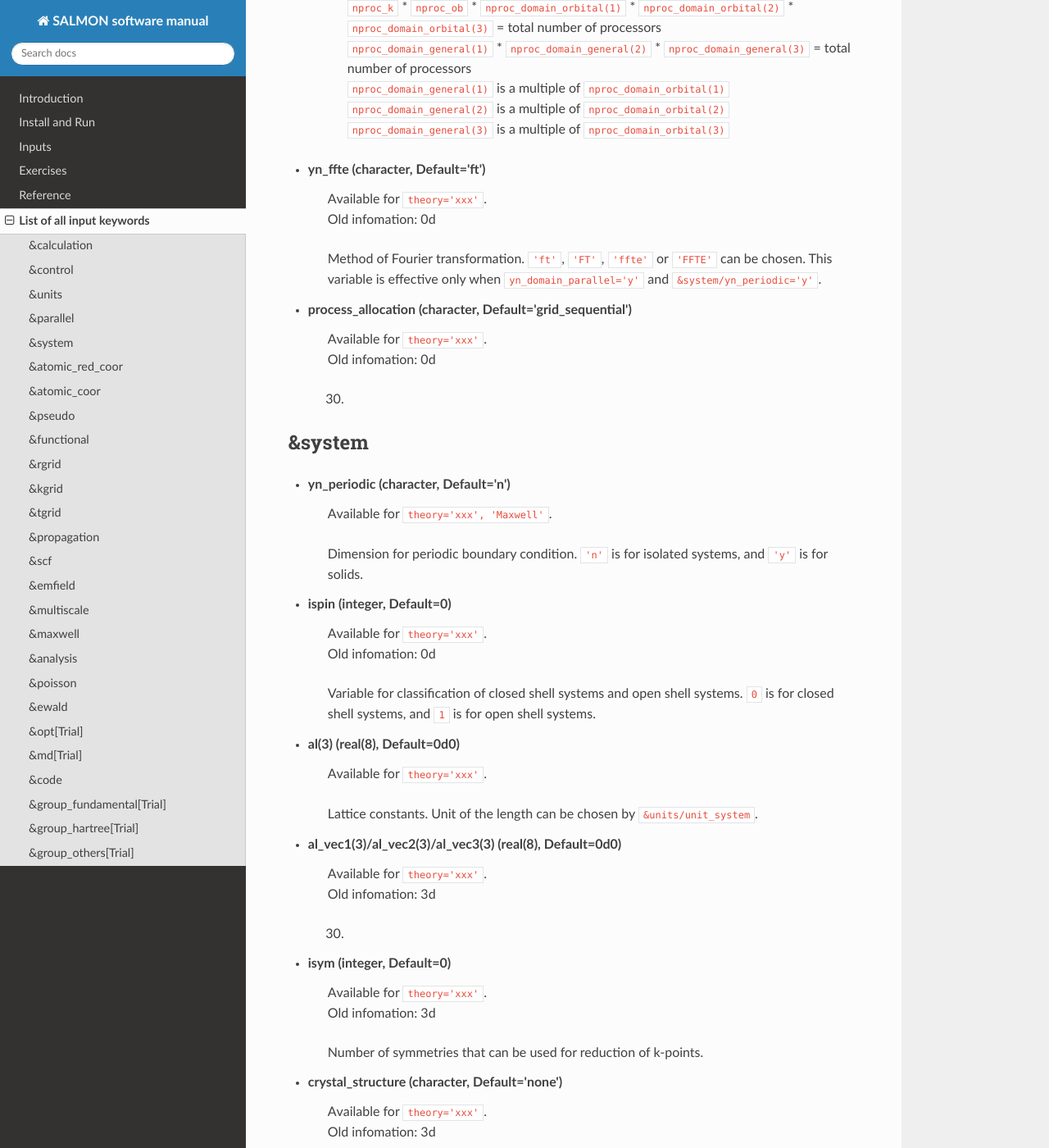
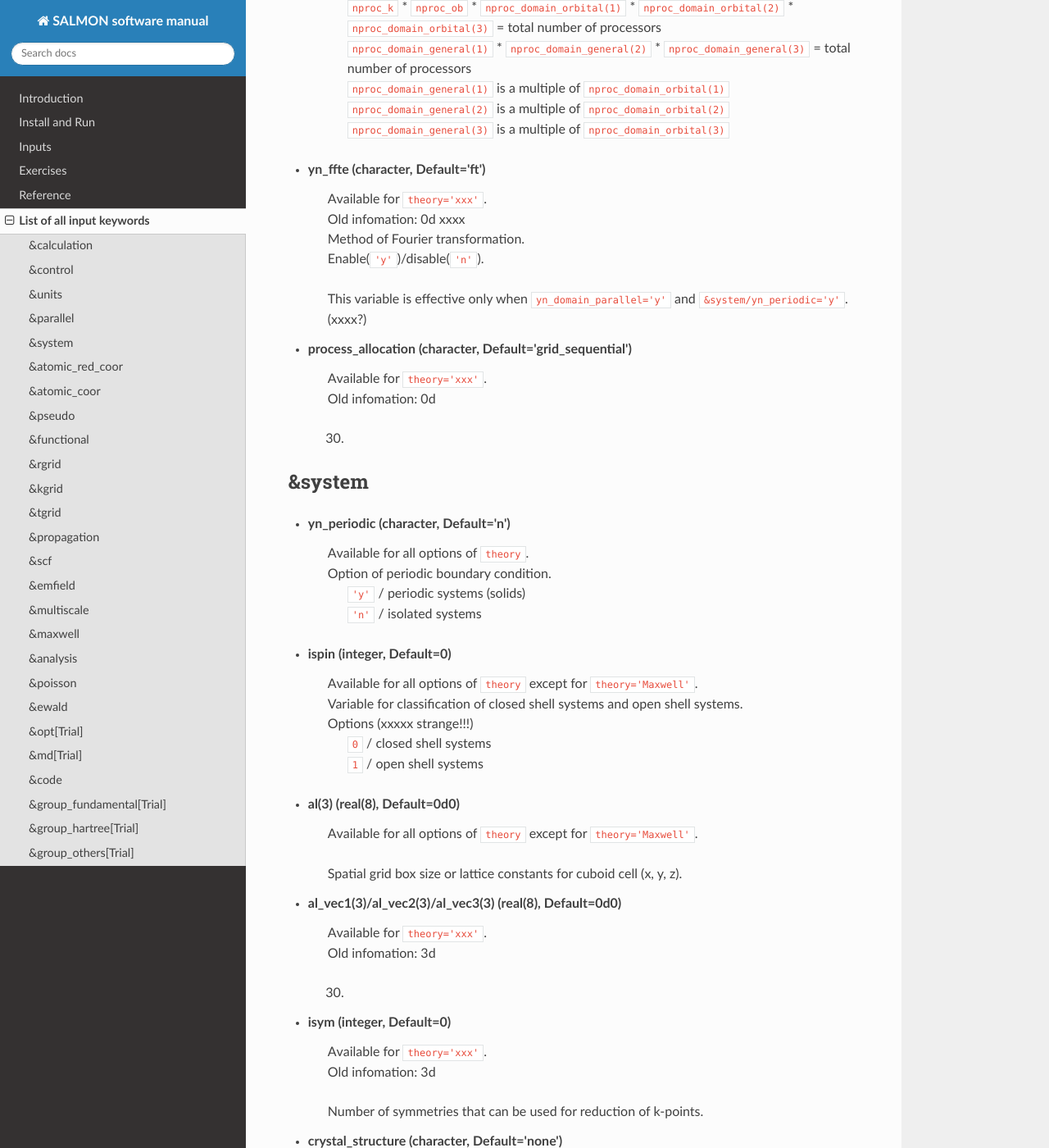
Before and after one commit to SALMON-TDDFT/SALMON-DOCS, a Sphinx documentation site: the page built from source/input_keyword_list.rst, in a window 1280 px wide and 1400 px high, scrolled down 3566 px. Shown: the whole window at 82% size. Built offline with Sphinx 7.4.7 and the Read the Docs theme 2.0.0, drawn with Linux system fonts in a browser that asks for light colours; formulas are drawn with MathJax 3.

Commit message:
Update input_keyword_list.rst

```diff
--- a/source/input_keyword_list.rst
+++ b/source/input_keyword_list.rst
@@ -37,14 +37,14 @@
 
 - **theory** (character, default='none')
    | Choice of Calculation theories.
-   |  Options
-   |    ``DFT``  / ground state calculation based on DFT
-   |    ``DFT_MD``  / adiabatic ab initio MD simulations based on DFT
-   |    ``TDDFT_response``  / simulations based on TDDFT for response
-   |    ``TDDFT_pulse``  / simulations based on TDDFT using pulsed light
-   |    ``Single_scale_Maxwell_TDDFT``  / coupled Maxwell and TDDFT single-scale simulation
-   |    ``Multi_scale_Maxwell_TDDFT``  / coupled Maxwell and TDDFT multi-scale simulation
-   |    ``Maxwell``  / electromagnetic simulations based on the Maxwell's equations (o
+   | Options
+   |   ``DFT``  / ground state calculation based on DFT
+   |   ``DFT_MD``  / adiabatic ab initio MD simulations based on DFT
+   |   ``TDDFT_response``  / simulations based on TDDFT for response
+   |   ``TDDFT_pulse``  / simulations based on TDDFT using pulsed light
+   |   ``Single_scale_Maxwell_TDDFT``  / coupled Maxwell and TDDFT single-scale simulation
+   |   ``Multi_scale_Maxwell_TDDFT``  / coupled Maxwell and TDDFT multi-scale simulation
+   |   ``Maxwell``  / electromagnetic simulations based on the Maxwell's equations (o
 
 - **yn_md** (character, Default='n')[Trial]
    | Available for ``theory='DFT'`` (Adiabatic ground-state MD) and ``theory='TDDFT_pulse'`` (Ehrenfest MD).
@@ -99,9 +99,9 @@
 
 - **unit_system** (character, Default='au')
    | Units of input variables.
-   |  Options
-   |    ``'au'`` or ``'a.u.'`` / atomic unit system.
-   |    ``'A_eV_fs'`` / Angstrom-eV-fs unit system
+   | Options
+   |   ``'au'`` or ``'a.u.'`` / atomic unit system.
+   |   ``'A_eV_fs'`` / Angstrom-eV-fs unit system
 
 &parallel
 ---------
@@ -115,25 +115,26 @@
 - **nproc_k/nproc_ob/nproc_domain_orbital(3)/nproc_domain_general(3)** (integer, Default=0)
    | Available for ``theory='xxx', 'Maxwell'``.
    | Old infomation: 0d  xxxxx
-   |  Options
-   |    ``nproc_k``/ Number of MPI parallelization for orbitals that related to the wavefunction calculation.
-   |    ``nproc_ob``/ Number of MPI parallelization for orbitals that related to the wavefunction calculation.
+   | Options
+   |   ``nproc_k``/ Number of MPI parallelization for orbitals that related to the wavefunction calculation.
+   |   ``nproc_ob``/ Number of MPI parallelization for orbitals that related to the wavefunction calculation.
    |    ``nproc_domain_orbital(3)'``/ Number of MPI parallelization for each direction in real-space that related to the wavefunction calculation.
-   |    ``nproc_domain_general(3)'``/ Number of MPI parallelization for each direction in real-space that related to the electron density calculation.
+   |   ``nproc_domain_general(3)'``/ Number of MPI parallelization for each direction in real-space that related to the electron density calculation.
    |
    | Defaults are ``0`` for ``nproc_k``/``nproc_ob`` and ``(0/0/0)`` for ``nproc_domain_orbital``/``nproc_domain_s``. If users use the defaults, automatic proccess assignment is done. Users can also specify ``nproc_k``, ``nproc_ob``, ``nproc_domain``, and ``nproc_domain_general`` manually. In that case, ``nproc_k`` must be set to ``1`` for isolated system calculations. ``nproc_k`` and ``nproc_k`` must be set to ``1`` for ``theory='Maxwell'``. In addition, followings must be satisfied.
    |
-   |    ``nproc_k`` \* ``nproc_ob`` \* ``nproc_domain_orbital(1)`` \* ``nproc_domain_orbital(2)`` \* ``nproc_domain_orbital(3)`` \= total number of processors
-   |    ``nproc_domain_general(1)`` \* ``nproc_domain_general(2)`` \* ``nproc_domain_general(3)`` \= total number of processors
-   |    ``nproc_domain_general(1)`` is a multiple of ``nproc_domain_orbital(1)``
-   |    ``nproc_domain_general(2)`` is a multiple of ``nproc_domain_orbital(2)``
-   |    ``nproc_domain_general(3)`` is a multiple of ``nproc_domain_orbital(3)``
+   |   ``nproc_k`` \* ``nproc_ob`` \* ``nproc_domain_orbital(1)`` \* ``nproc_domain_orbital(2)`` \* ``nproc_domain_orbital(3)`` \= total number of processors
+   |   ``nproc_domain_general(1)`` \* ``nproc_domain_general(2)`` \* ``nproc_domain_general(3)`` \= total number of processors
+   |   ``nproc_domain_general(1)`` is a multiple of ``nproc_domain_orbital(1)``
+   |   ``nproc_domain_general(2)`` is a multiple of ``nproc_domain_orbital(2)``
+   |   ``nproc_domain_general(3)`` is a multiple of ``nproc_domain_orbital(3)``
 
 - **yn_ffte** (character, Default='ft')
    | Available for ``theory='xxx'``.
-   | Old infomation: 0d
-   Method of Fourier transformation.  ``'ft'``,  ``'FT'``, ``'ffte'`` or ``'FFTE'`` can be chosen.
-   This variable is effective only when ``yn_domain_parallel='y'`` and ``&system/yn_periodic='y'``.
+   | Old infomation: 0d  xxxx
+   | Method of Fourier transformation.
+   | Enable(``'y'``)/disable(``'n'``).
+   This variable is effective only when ``yn_domain_parallel='y'`` and ``&system/yn_periodic='y'``. (xxxx?)
 
 - **process_allocation** (character, Default='grid_sequential')
    | Available for ``theory='xxx'``.
@@ -145,21 +146,21 @@
 -------
 
 - **yn_periodic** (character, Default='n')
-   | Available for ``theory='xxx', 'Maxwell'``.
-   Dimension for periodic boundary condition.
-   ``'n'`` is for isolated systems, and
-   ``'y'`` is for solids.
+   | Available for all options of ``theory``.
+   | Option of periodic boundary condition.
+   |   ``'y'`` / periodic systems (solids)
+   |   ``'n'`` / isolated systems
 
 - **ispin** (integer, Default=0)
-   | Available for ``theory='xxx'``.
-   | Old infomation: 0d
-   Variable for classification of closed shell systems and open shell systems.
-   ``0`` is for closed shell systems, and
-   ``1`` is for open shell systems.
+   | Available for all options of ``theory`` except for ``theory='Maxwell'``.
+   | Variable for classification of closed shell systems and open shell systems.
+   | Options  (xxxxx strange!!!)
+   |   ``0`` / closed shell systems
+   |   ``1`` / open shell systems
 
 - **al(3)** (real(8), Default=0d0)
-   | Available for ``theory='xxx'``.
-   Lattice constants. Unit of the length can be chosen by ``&units/unit_system``.
+   | Available for all options of ``theory`` except for ``theory='Maxwell'``.
+   Spatial grid box size or lattice constants for cuboid cell (x, y, z).
 
 - **al_vec1(3)/al_vec2(3)/al_vec3(3)** (real(8), Default=0d0)
    | Available for ``theory='xxx'``.
```
